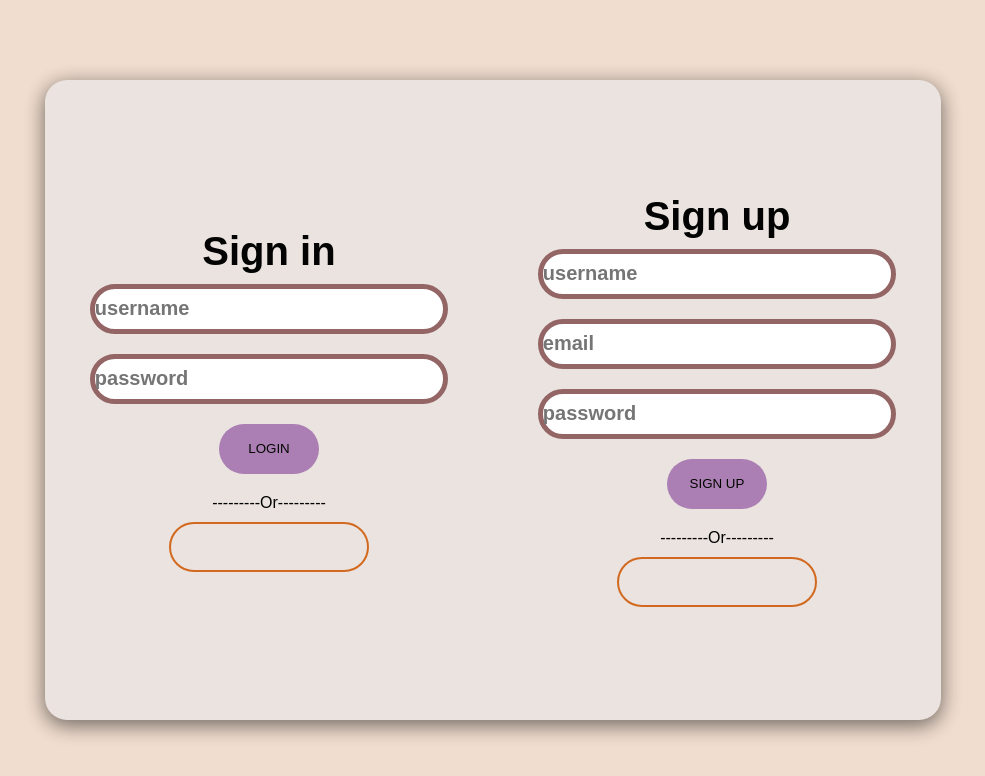
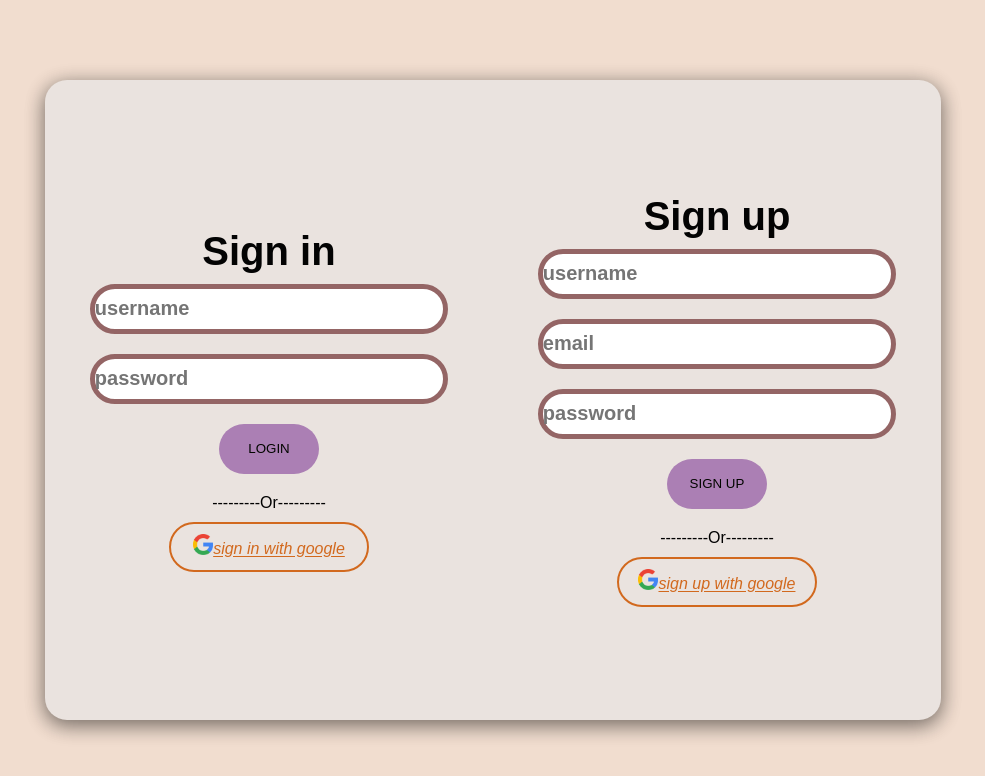
Before and after one commit to anikket7/CN128, a plain HTML site: page index.html in a window 1280 px wide. Shown: the whole page, without its empty margins (147-1132 px from the left). Drawn offline with Linux system fonts and the light colour scheme.

Commit message:
Add files via upload

```diff
--- a/index.html
+++ b/index.html
@@ -1,11 +1,13 @@
 <!DOCTYPE html>
 <html lang="en">
+
 <head>
     <meta charset="UTF-8">
     <meta name="viewport" content="width=device-width, initial-scale=1.0">
     <link rel="stylesheet" href="style.css">
     <title>registration</title>
 </head>
+
 <body>
     <div class="container">
         <div class="sign_in-sign_up">
@@ -25,7 +27,7 @@
                 <p class="social">---------Or---------</p>
                 <div class="social_media">
                     <a href="" class="social_icon">
-                        <i class="google"><img src="" alt=""></i>
+                        <i class="google"><img src="google.png" alt="google" width="20px" margin="">sign in with google</i>
                     </a>
 
                 </div>
@@ -51,7 +53,7 @@
                 <p class="social">---------Or---------</p>
                 <div class="social_media">
                     <a href="" class="social_icon">
-                        <i class="facebook"><img src="" alt=""></i>
+                        <i class="google"><img src="google.png" alt="none" width="20px">sign up with google</i>
                     </a>
 
                 </div>
@@ -60,4 +62,5 @@
         <div class="panel-container"></div>
     </div>
 </body>
+
 </html>
```
Also changed, not shown: google.png (added).
